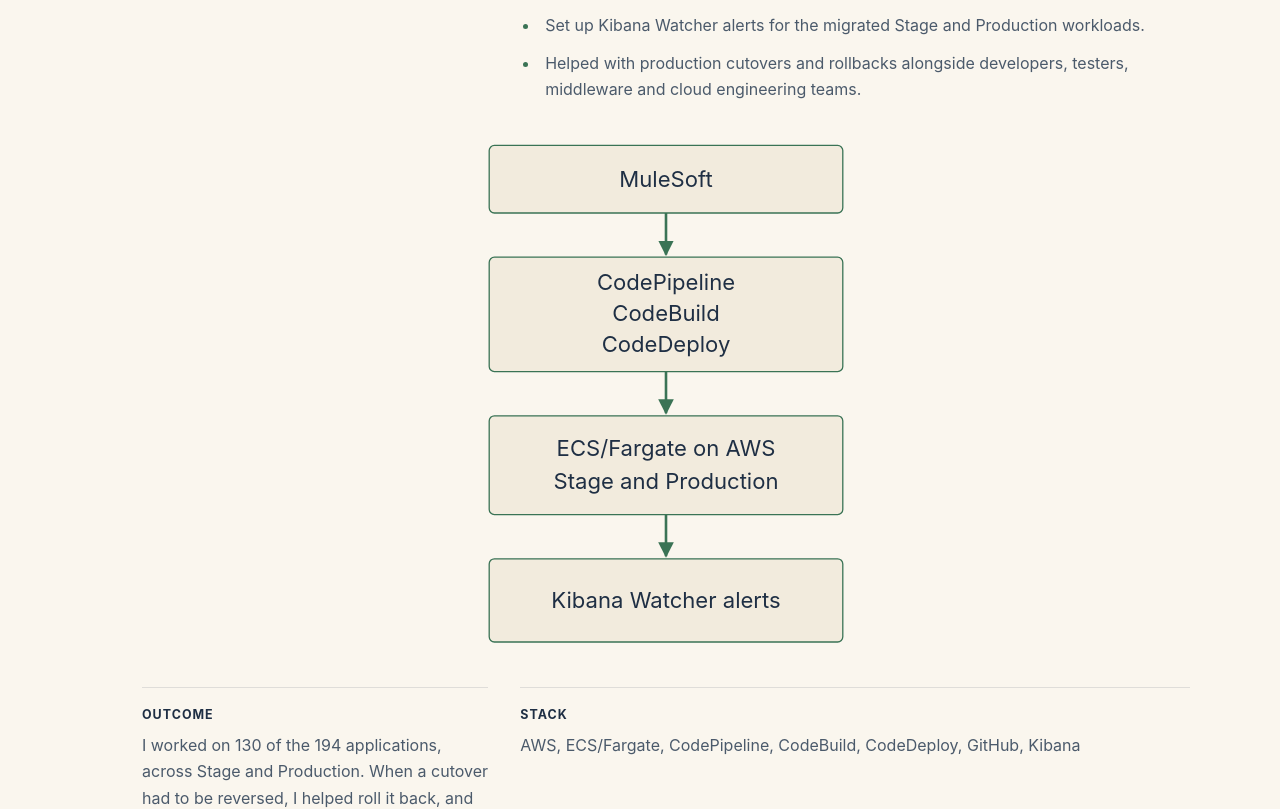
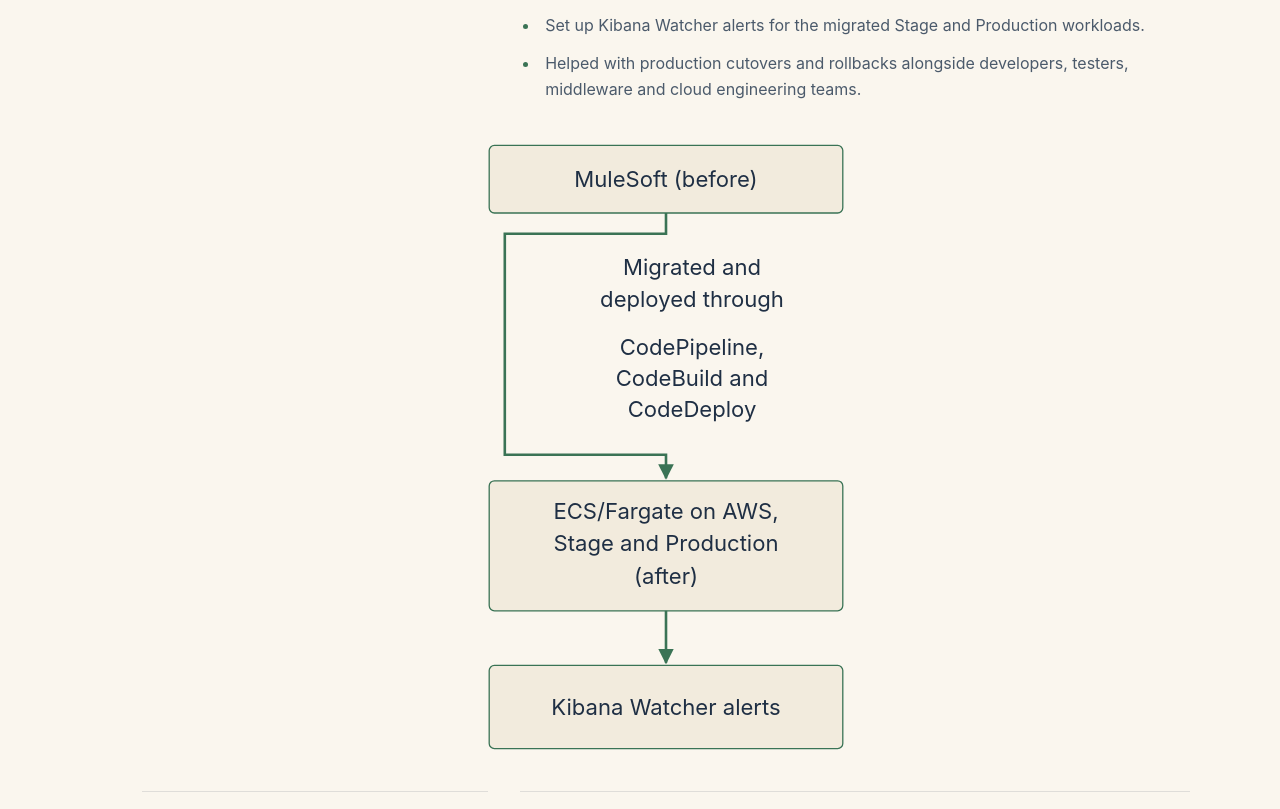
Before and after one commit to ramsrisaikotari/abhiram-portfolio, a React (Vite) app: page / in a window 1280 px wide. Shown: the part 2860-3669 px from the top of the page. Built offline with nearby package versions, Linux system fonts and the light colour scheme; a web font is replaced by a local one.

Commit message:
Iteration 126: show migration as a before-and-after flow

```diff
--- a/src/components/CaseStudyDiagram.tsx
+++ b/src/components/CaseStudyDiagram.tsx
@@ -3,8 +3,8 @@ import { useId } from "react";
 const descriptions = [
   {
     title: "MuleSoft-to-AWS migration",
-    description: "MuleSoft to CodePipeline, CodeBuild and CodeDeploy, then ECS/Fargate on AWS in Stage and Production, followed by Kibana Watcher alerts.",
-    height: 400,
+    description: "Before: MuleSoft. After: ECS/Fargate on AWS in Stage and Production, with Kibana Watcher alerts attached. The migration arrow is labeled Migrated and deployed through CodePipeline, CodeBuild and CodeDeploy. The pipeline services are annotations, not an intermediate step in the flow.",
+    height: 480,
   },
   {
     title: "Configuration changes in two regions",
@@ -41,16 +41,15 @@ export default function CaseStudyDiagram({ index }: { index: number }) {
       {index === 0 && (
         <>
           <rect x="24" y="8" width="272" height="52" rx="4" />
-          <text x="160" y="40">MuleSoft</text>
-          <path d="M160 60 V92" markerEnd={arrow} />
-          <rect x="24" y="94" width="272" height="88" rx="4" />
-          <text x="160" y="119"><tspan x="160">CodePipeline</tspan><tspan x="160" dy="24">CodeBuild</tspan><tspan x="160" dy="24">CodeDeploy</tspan></text>
-          <path d="M160 182 V214" markerEnd={arrow} />
-          <rect x="24" y="216" width="272" height="76" rx="4" />
-          <text x="160" y="247"><tspan x="160">ECS/Fargate on AWS</tspan><tspan x="160" dy="25">Stage and Production</tspan></text>
-          <path d="M160 292 V324" markerEnd={arrow} />
-          <rect x="24" y="326" width="272" height="64" rx="4" />
-          <text x="160" y="364">Kibana Watcher alerts</text>
+          <text x="160" y="40">MuleSoft (before)</text>
+          <path d="M160 60 V76 H36 V246 H160 V264" markerEnd={arrow} />
+          <text x="180" y="108"><tspan x="180">Migrated and</tspan><tspan x="180" dy="24">deployed through</tspan></text>
+          <text x="180" y="169"><tspan x="180">CodePipeline,</tspan><tspan x="180" dy="24">CodeBuild and</tspan><tspan x="180" dy="24">CodeDeploy</tspan></text>
+          <rect x="24" y="266" width="272" height="100" rx="4" />
+          <text x="160" y="295"><tspan x="160">ECS/Fargate on AWS,</tspan><tspan x="160" dy="25">Stage and Production</tspan><tspan x="160" dy="25">(after)</tspan></text>
+          <path d="M160 366 V406" markerEnd={arrow} />
+          <rect x="24" y="408" width="272" height="64" rx="4" />
+          <text x="160" y="446">Kibana Watcher alerts</text>
         </>
       )}
 
```
Also changed, not shown: 1 other file (tests, documents, lock files or other folders).
